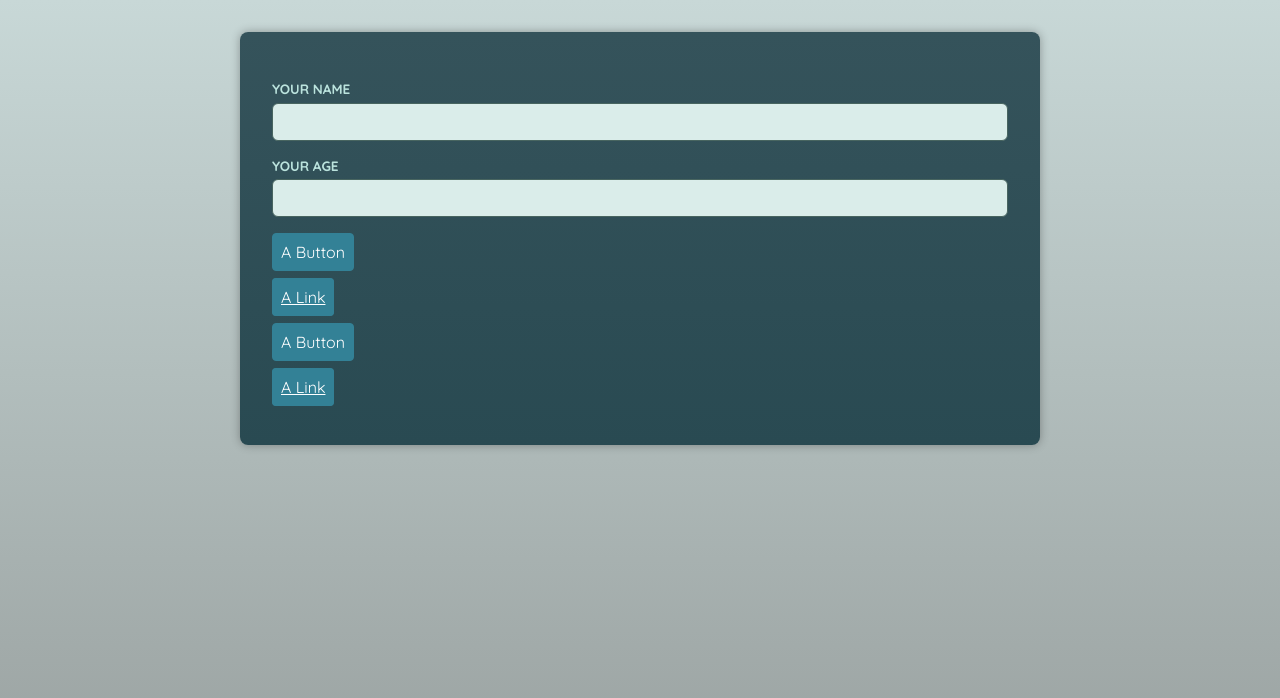
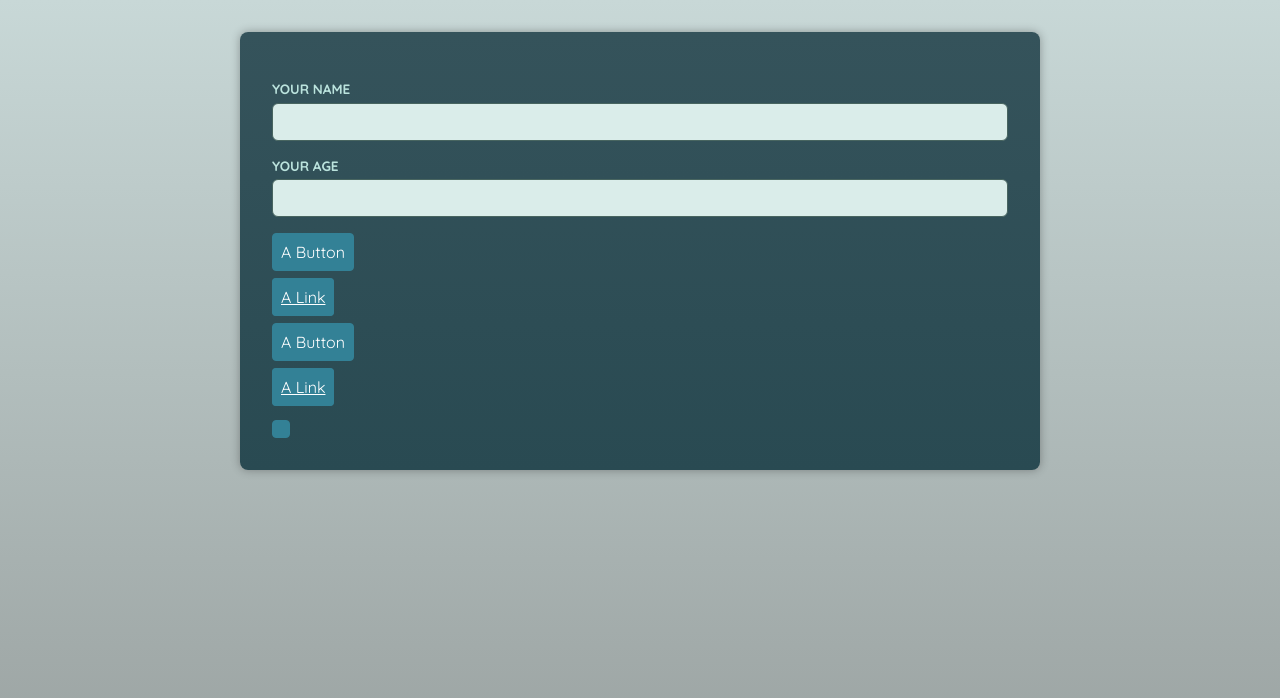
Before and after one commit to AlexisCast/react-ts-advance2, a React (Vite) app: page / in a window 1280 px wide. Shown: the top 698 px of the page. Built offline with nearby package versions, Linux system fonts and the light colour scheme; a web font is replaced by a local one.

Commit message:
create basic polimorphic container component

```diff
--- a/src/App.tsx
+++ b/src/App.tsx
@@ -1,6 +1,7 @@
 import { Button as ButtonDif } from "./components/Button_Dif_Elements.tsx";
 import { Button } from "./components/Button.tsx";
 import Input from "./components/Input.tsx";
+import Container from "./components/Container.tsx";
 
 function App() {
 	return (
@@ -21,6 +22,7 @@
 			<p>
 				<Button href="https://google.com">A Link</Button>
 			</p>
+			<Container as={Button} />
 		</main>
 	);
 }
--- /dev/null
+++ b/src/components/Container.tsx
@@ -0,0 +1,12 @@
+import { type ElementType } from "react";
+
+type ContainerProps = {
+	as: ElementType;
+};
+
+const Container = ({ as }: ContainerProps) => {
+	const Component = as;
+	return <Component />;
+};
+
+export default Container;
```
